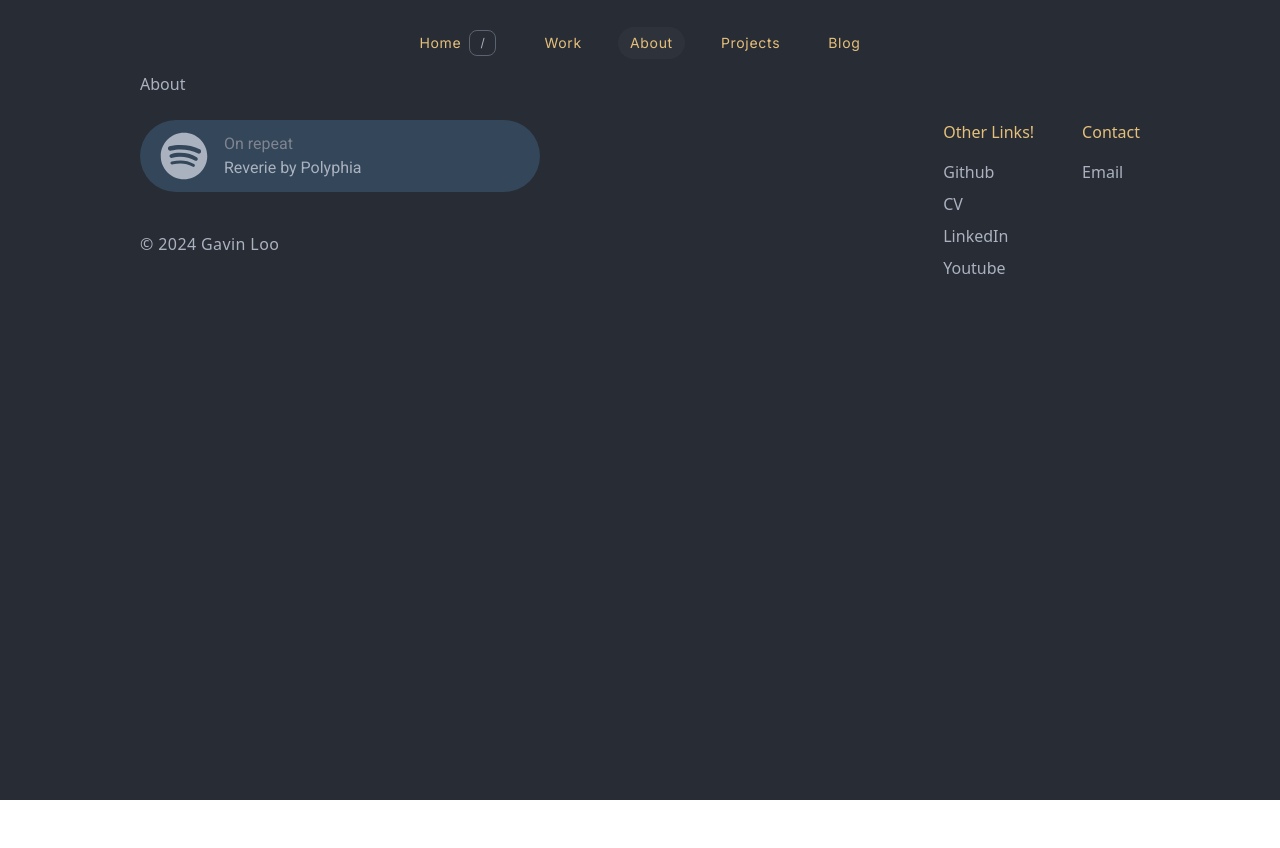
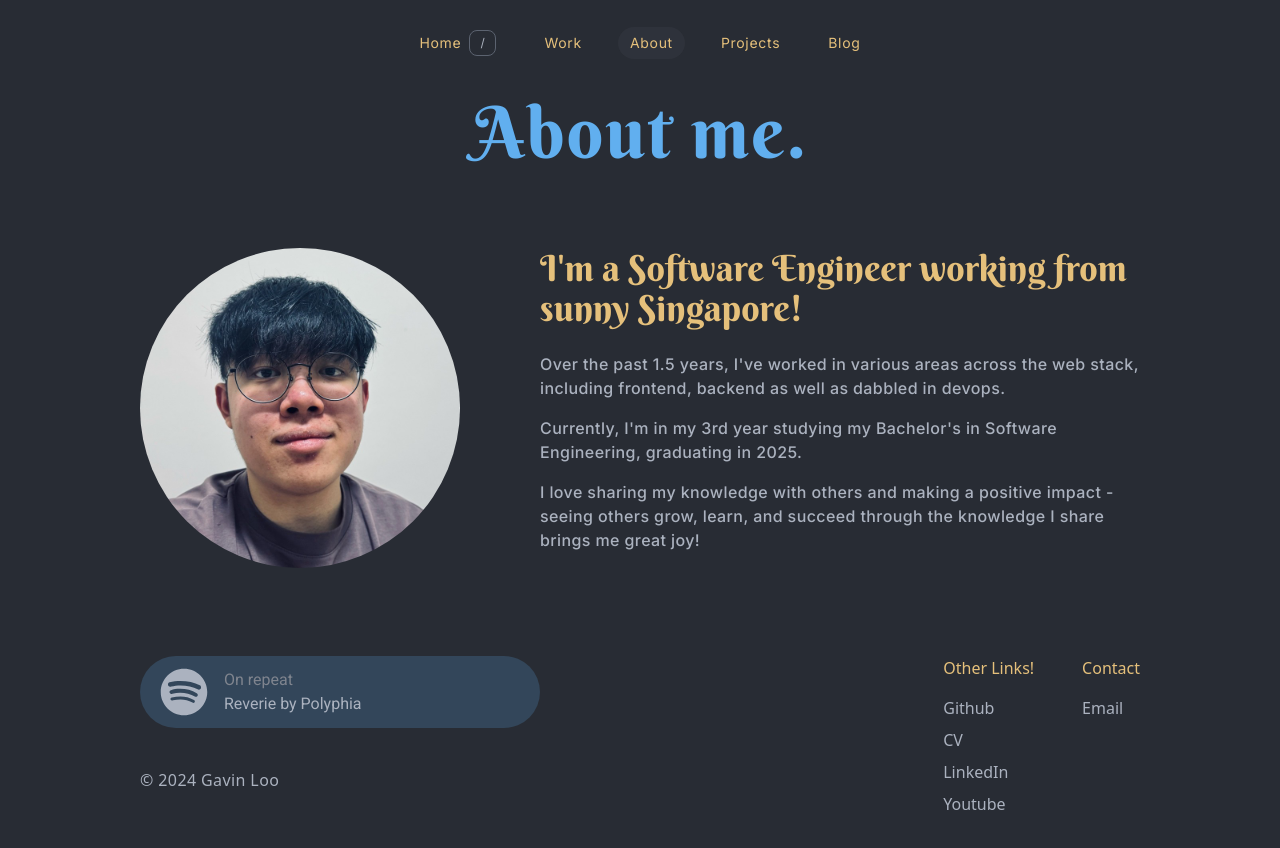
Before and after one commit to rawsashimi1604/gavinloo.com, a React (Vite) app: page /about in a window 1280 px wide. Shown: the top 848 px of the page. Before the commit the page ends 800 px from the top, so only its background shows below. Built offline with nearby package versions, Linux system fonts and the light colour scheme.

Commit message:
added simple about me page

```diff
--- /dev/null
+++ b/src/modules/about/AboutMe.tsx
@@ -0,0 +1,37 @@
+import Header from "../../components/typography/Header";
+import ImportantText from "../../components/typography/ImportantText";
+
+function AboutMe() {
+  return (
+    <section className="font-customRoboto flex-col items-center justify-center mt-6">
+      <div className="mb-2">
+        <Header text="About me." />
+      </div>
+
+      <div className="mt-20 mb-16 flex justify-between gap-20">
+        <img src="profile.jpeg" className="rounded-full w-80" />
+        <div>
+          <h2 className="font-customEyeCatcher text-custom-chaKy text-4xl text-left">
+            I'm a Software Engineer working from sunny Singapore!
+          </h2>
+          <h4 className="font-medium font-customInter tracking-wide text-left mt-6 ">
+            Over the past 1.5 years, I've worked in various areas across the web
+            stack, including frontend, backend as well as dabbled in devops.
+          </h4>
+          <h4 className="font-medium font-customInter tracking-wide text-left mt-4 ">
+            Currently, I'm in my 3rd year studying my Bachelor's in Software
+            Engineering, graduating in 2025.
+          </h4>
+
+          <h4 className="font-medium font-customInter tracking-wide text-left mt-4">
+            I love sharing my knowledge with others and making a positive impact
+            - seeing others grow, learn, and succeed through the knowledge I
+            share brings me great joy!
+          </h4>
+        </div>
+      </div>
+    </section>
+  );
+}
+
+export default AboutMe;
--- a/src/pages/About.tsx
+++ b/src/pages/About.tsx
@@ -1,7 +1,12 @@
 import Container from "../components/layout/Container";
+import AboutMe from "../modules/about/AboutMe";
 
 function About() {
-  return <Container>About</Container>;
+  return (
+    <Container>
+      <AboutMe />
+    </Container>
+  );
 }
 
 export default About;
```
Also changed, not shown: public/profile.jpeg (added).
